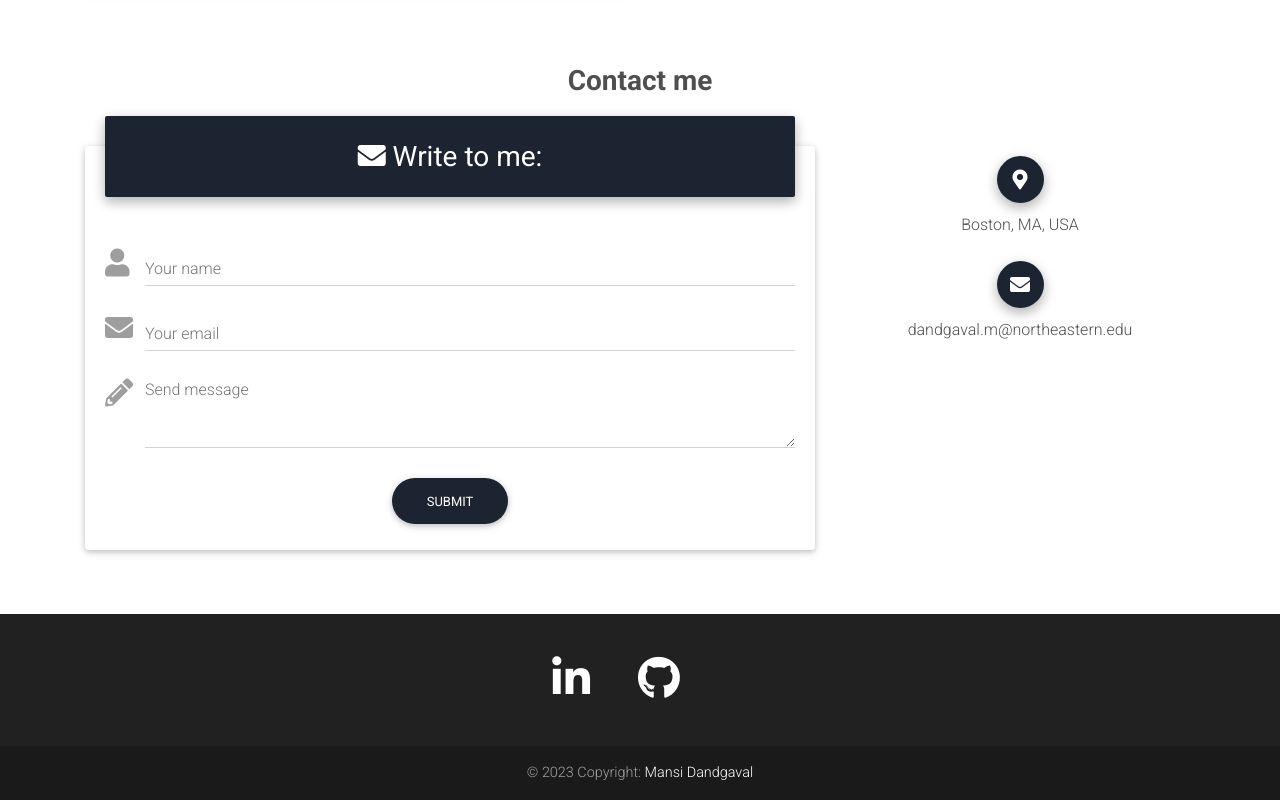
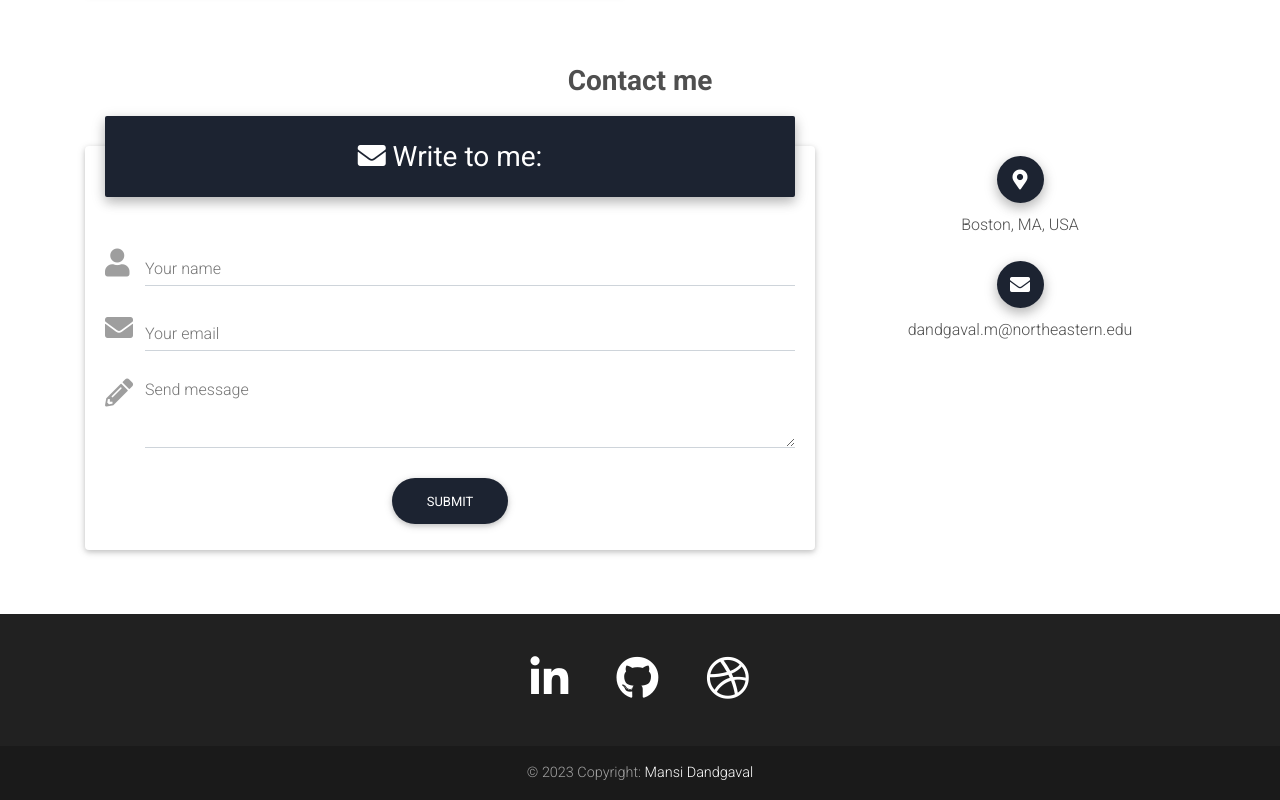
Before and after one commit to mansiDandgaval/mansidandgaval, a plain HTML site: page index.html in a window 1280 px wide. Shown: the part 3133-3933 px from the top of the page. Drawn offline with Linux system fonts and the light colour scheme.

Commit message:
Update index.html

```diff
--- a/index.html
+++ b/index.html
@@ -506,10 +506,10 @@
               <i class="fab fa-github fa-lg white-text mr-md-5 mr-4 fa-3x">
               </i>
             </a>
-            <!--Pinterest-->
-            <!-- <a href="#" class="pin-ic">
+            <!--Dribbble-->
+            <a href="https://dribbble.com/mansi_dandgaval" class="pin-ic">
               <i class="fab fa-dribbble fa-lg white-text fa-3x"> </i>
-            </a> -->
+            </a>
           </div>
         </div>
         <!-- Grid column -->
```
